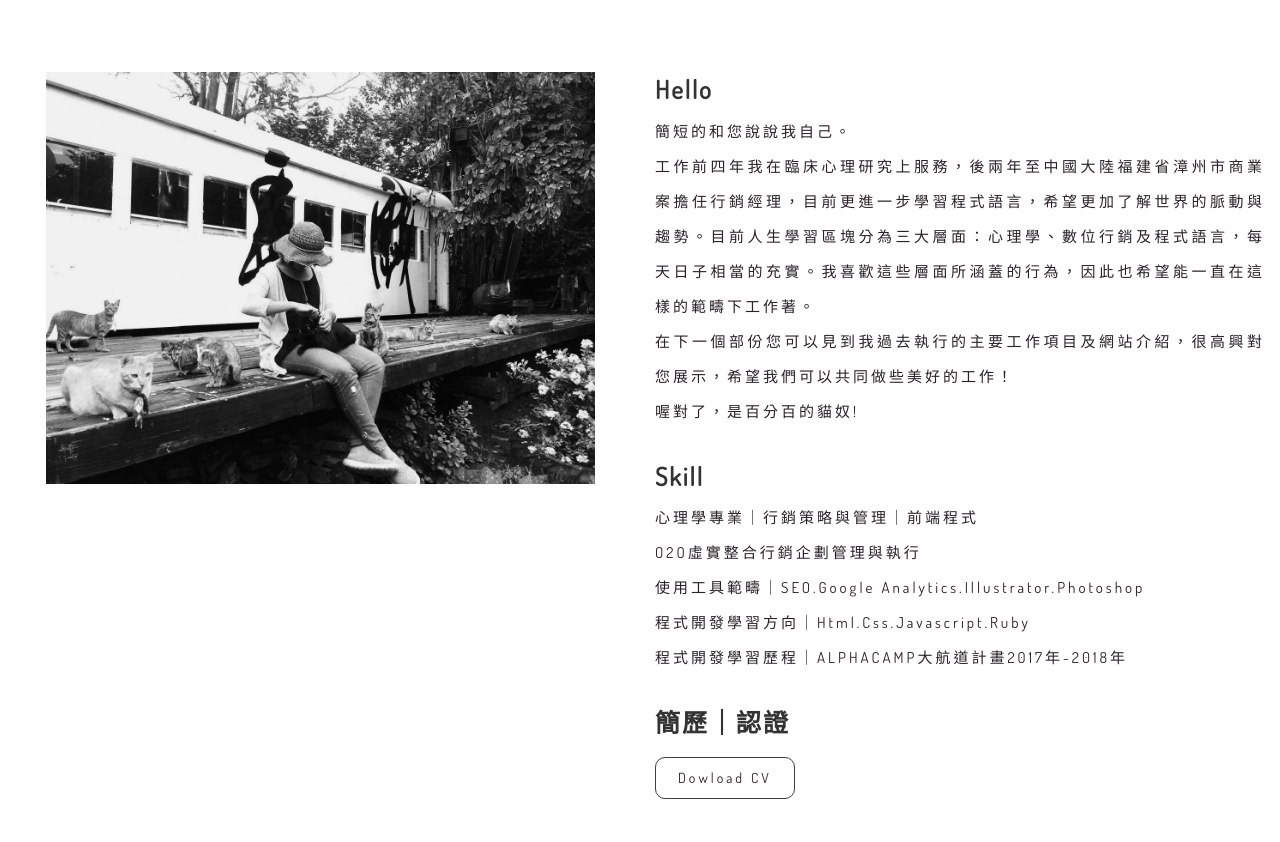
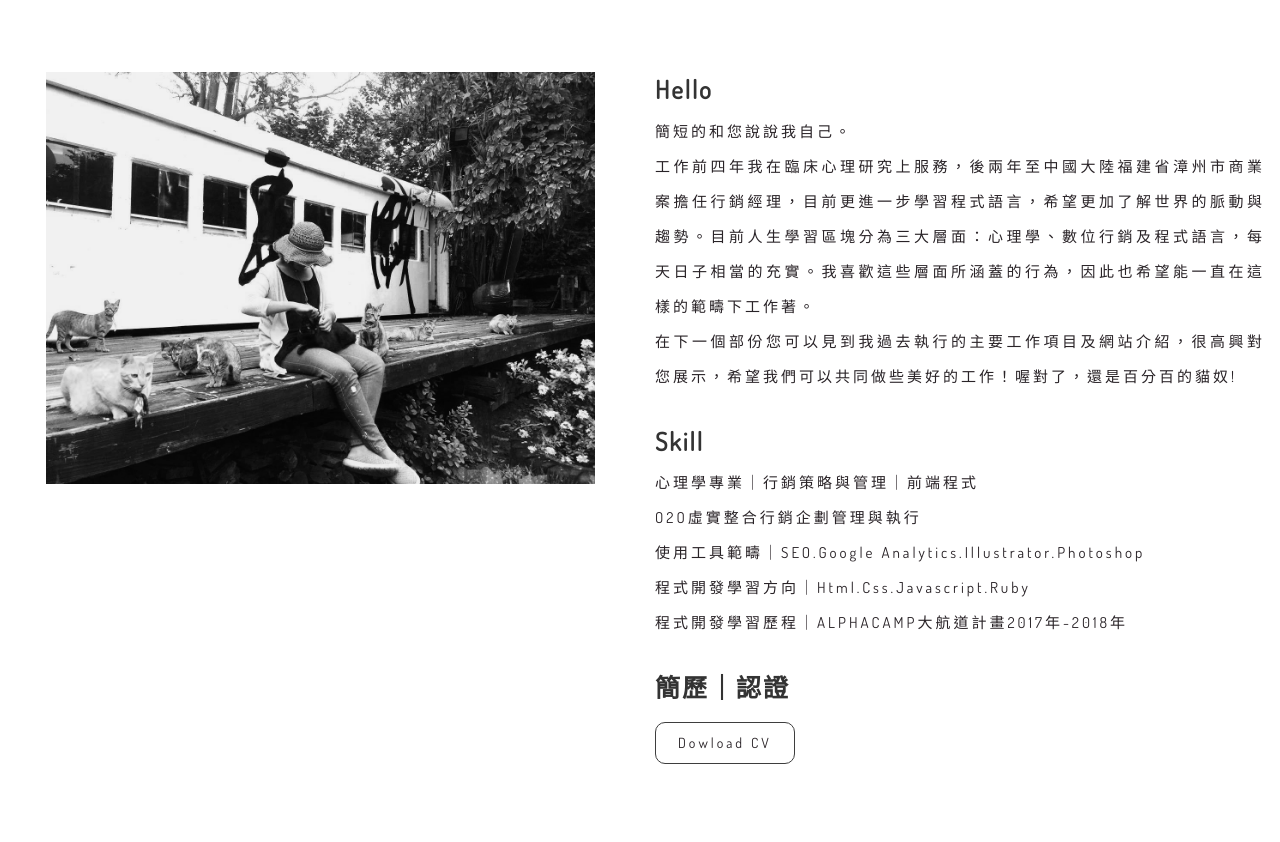
Before and after one commit to Emmasmallchu/my-website, a plain HTML site: page index.html in a window 1280 px wide. Shown: the part 953-1795 px from the top of the page. Drawn offline with Linux system fonts and the light colour scheme.

Commit message:
Add files via upload

```diff
--- a/index.html
+++ b/index.html
@@ -59,8 +59,7 @@
         <div class="col-right">
           <div class="personal-info">
             <h3>hello</h3>
-            <p>簡短的和您說說我自己。<br>工作前四年我在臨床心理研究上服務，後兩年至中國大陸福建省漳州市商業案擔任行銷經理，目前更進一步學習程式語言，希望更加了解世界的脈動與趨勢。目前人生學習區塊分為三大層面：心理學、數位行銷及程式語言，每天日子相當的充實。我喜歡這些層面所涵蓋的行為，因此也希望能一直在這樣的範疇下工作著。<br>在下一個部份您可以見到我過去執行的主要工作項目及網站介紹，很高興對您展示，希望我們可以共同做些美好的工作！<br>
-            喔對了，是百分百的貓奴!</p>
+            <p>簡短的和您說說我自己。<br>工作前四年我在臨床心理研究上服務，後兩年至中國大陸福建省漳州市商業案擔任行銷經理，目前更進一步學習程式語言，希望更加了解世界的脈動與趨勢。目前人生學習區塊分為三大層面：心理學、數位行銷及程式語言，每天日子相當的充實。我喜歡這些層面所涵蓋的行為，因此也希望能一直在這樣的範疇下工作著。<br>在下一個部份您可以見到我過去執行的主要工作項目及網站介紹，很高興對您展示，希望我們可以共同做些美好的工作！喔對了，還是百分百的貓奴!</p>
           </div>
           <div class="skill">
             <ul>
```
